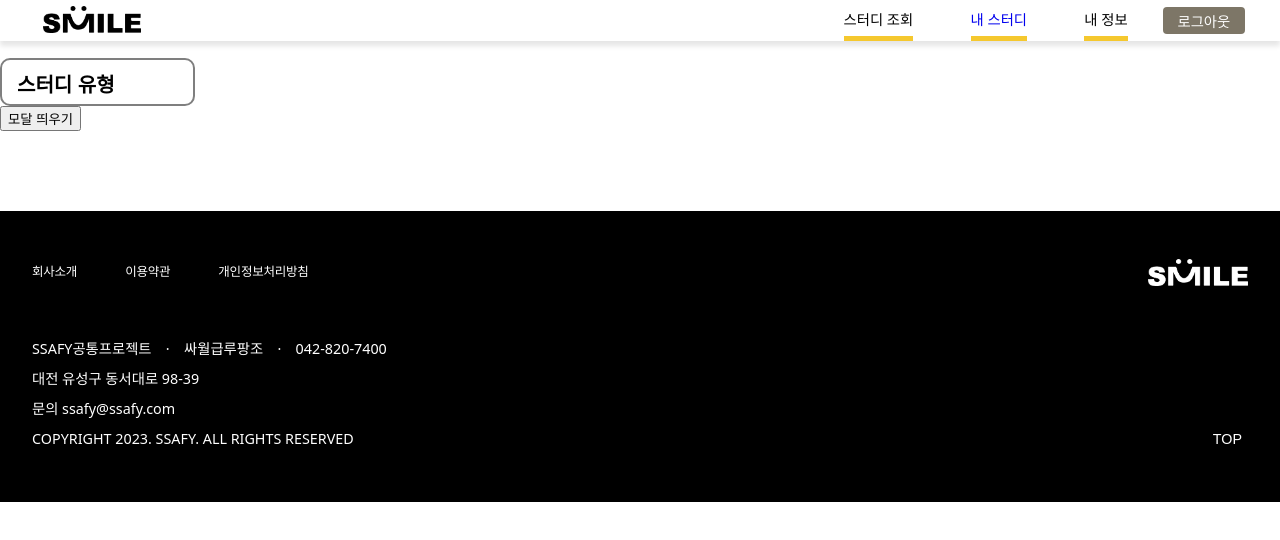
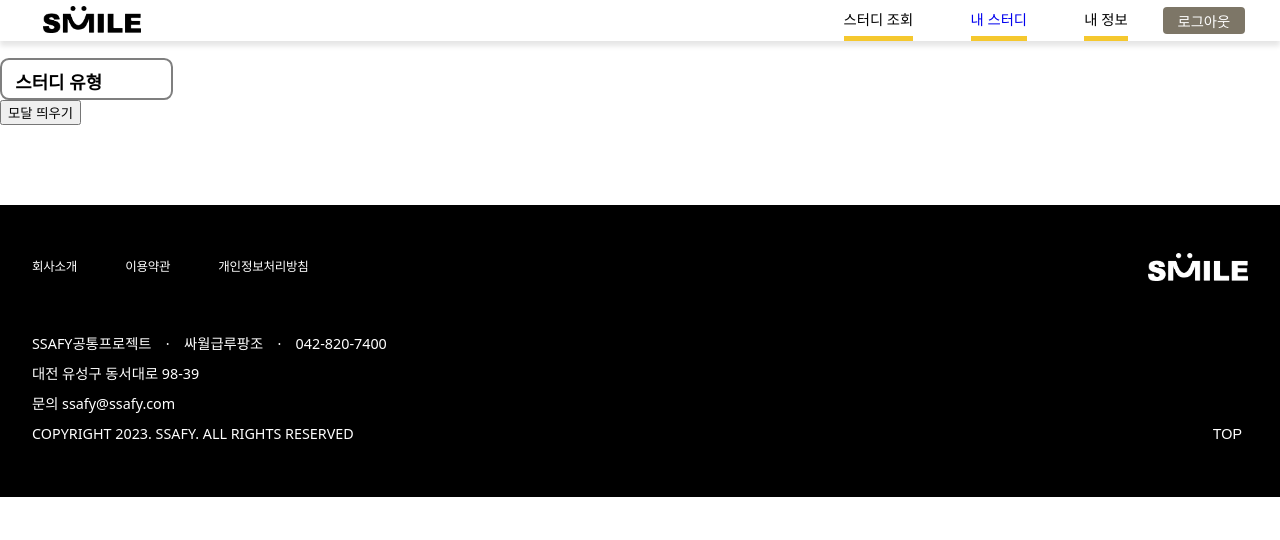
Before and after one commit to ssafy-salary-lupin/smile, a React (Create React App) app in the folder frontend/: page /test in a window 1280 px wide. Shown: the top 540 px of the page. Built offline with nearby package versions, Linux system fonts and the light colour scheme.

Commit message:
Feat : select 수정

```diff
--- a/frontend/src/components/common/Select.tsx
+++ b/frontend/src/components/common/Select.tsx
@@ -44,9 +44,9 @@ const fold = keyframes`
 
 const SSelectContainer = styled.div<{ isActive: boolean }>`
   position: relative;
-  width: 195px;
-  height: 48px;
-  border-radius: 10px;
+  width: 13.542vw;
+  height: 3.333vw;
+  border-radius: 0.694vw;
 
   border: 2px solid rgba(0, 0, 0, 0.5);
   /* background: url("https://freepikpsd.com/media/2019/10/down-arrow-icon-png-7-Transparent-Images.png")
@@ -60,8 +60,9 @@ const SSelectContainer = styled.div<{ isActive: boolean }>`
   * {
     box-sizing: border-box;
   }
-  ::after {
-    /* content: ""; */
+  /* 중앙 분리 선 만들기 */
+  /* ::after {
+    content: "";
     display: block;
     width: 2px;
     height: 100%;
@@ -69,18 +70,18 @@ const SSelectContainer = styled.div<{ isActive: boolean }>`
     top: 0;
     right: 35px;
     background: lightcoral;
-  }
+  } */
 
   ul {
     ::-webkit-scrollbar {
-      width: 6px;
+      width: 0.417vw;
     }
     ::-webkit-scrollbar-track {
       background: transparent;
     }
     ::-webkit-scrollbar-thumb {
       background: #303030;
-      border-radius: 45px;
+      border-radius: 3.125vw;
     }
     ::-webkit-scrollbar-thumb:hover {
       background: #303030;
@@ -114,10 +115,10 @@ const SLabelBtn = styled.button`
   height: inherit;
   border: 0 none;
   outline: 0 none;
-  padding-left: 15px;
+  padding-left: 1.042vw;
   background: transparent;
   cursor: pointer;
-  font-size: 20px;
+  font-size: 1.389vw;
   font-weight: 600;
 `;
 
@@ -127,17 +128,17 @@ const SOptionList = styled.ul`
   flex-direction: column;
   justify-content: center;
   align-items: flex-start;
-  top: 50px;
+  top: 3.472vw;
   left: 0;
   width: 100%;
-  height: 200px;
+  height: 13.889vw;
   /* background: lightcoral; */
   background: white;
   color: black;
   list-style-type: none;
   padding: 0;
   /* padding: 28px 54px; */
-  border-radius: 6px;
+  border-radius: 0.417vw;
   overflow: hidden;
   max-height: 0;
   transition: 0.3s ease-in;
@@ -148,7 +149,7 @@ const SOptionContainer = styled.div`
   display: flex;
   /* justify-content: center; */
   align-items: center;
-  margin-left: 32px;
+  margin-left: 2.222vw;
   :hover {
     /* color: #2551b3; */
     animation: ${Color} 1s forwards;
@@ -181,10 +182,10 @@ const SSelectInput = styled.input.attrs({
 
 const SOptionItem = styled.label`
   /* border-bottom: 1px dashed rgb(170, 72, 72); */
-  padding: 5px 15px 5px;
-  margin: 16px 0px;
+  padding: 0.347vw 1.042vw 0.347vw;
+  margin: 1.111vw 0px;
   transition: 0.1s;
-  font-size: 16px;
+  font-size: 1.111vw;
   /* font-weight: 600; */
 `;
 
```
